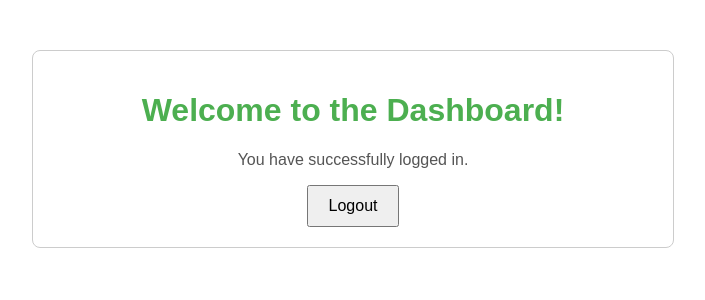
After one commit to jeffreykwakye/educore, a PHP site: page /resources/views/dashboard.html in a window 1280 px wide. The commit adds this page. Shown: the top 300 px of the page, without its empty margins (287-992 px from the left). Run offline with PHP 8.4, Linux system fonts and the light colour scheme.

Commit message:
refactor: Move logout JS to a reusable utility file

```diff
--- /dev/null
+++ b/public/js/utils/logout.js
@@ -0,0 +1,20 @@
+document.addEventListener('DOMContentLoaded', function() {
+    const logoutButton = document.getElementById('logoutButton');
+
+    if (logoutButton) {
+        logoutButton.addEventListener('click', function() {
+            fetch('/logout', {
+                method: 'POST'
+            })
+            .then(response => response.json())
+            .then(data => {
+                if (data.success) {
+                    window.location.href = '/login'; // Redirect to login page on success
+                }
+            })
+            .catch(error => {
+                console.error('Error:', error);
+            });
+        });
+    }
+});
--- /dev/null
+++ b/resources/views/dashboard.html
@@ -0,0 +1,24 @@
+<!DOCTYPE html>
+<html lang="en">
+<head>
+    <meta charset="UTF-8">
+    <meta name="viewport" content="width=device-width, initial-scale=1.0">
+    <title>Dashboard</title>
+    <style>
+        body { font-family: sans-serif; text-align: center; margin-top: 50px; }
+        .container { max-width: 600px; margin: auto; padding: 20px; border: 1px solid #ccc; border-radius: 8px; }
+        h1 { color: #4CAF50; }
+        p { color: #555; }
+        button { padding: 10px 20px; font-size: 16px; cursor: pointer; }
+    </style>
+</head>
+<body>
+    <div class="container">
+        <h1>Welcome to the Dashboard!</h1>
+        <p>You have successfully logged in.</p>
+        <button id="logoutButton">Logout</button>
+    </div>
+
+    <script src="/js/utils/logout.js"></script>
+</body>
+</html>
```
Also changed, not shown: app/controllers/DashboardController.php (added, +19 -0 lines), app/routes/routes.php (+13 -0 lines).
